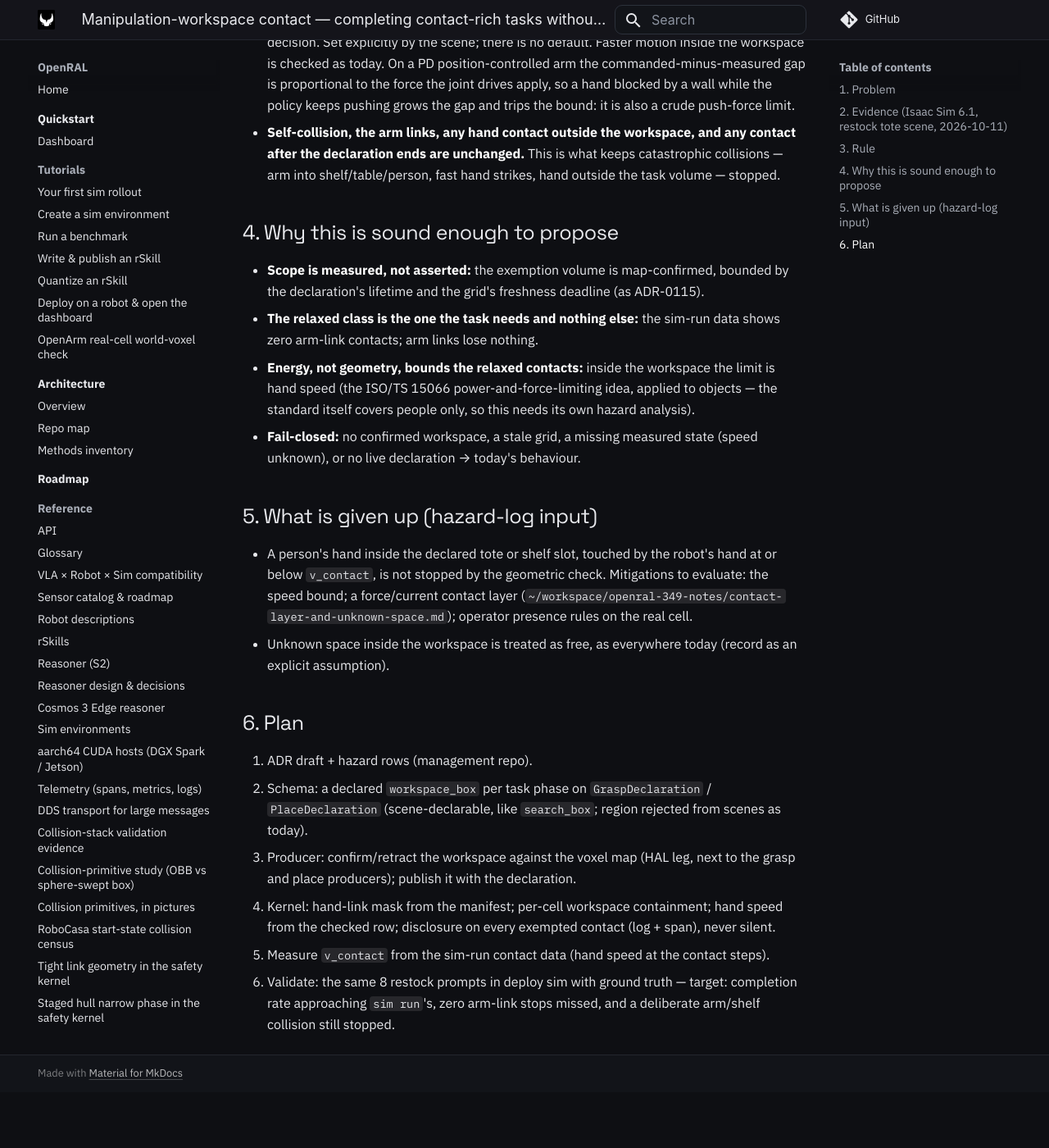
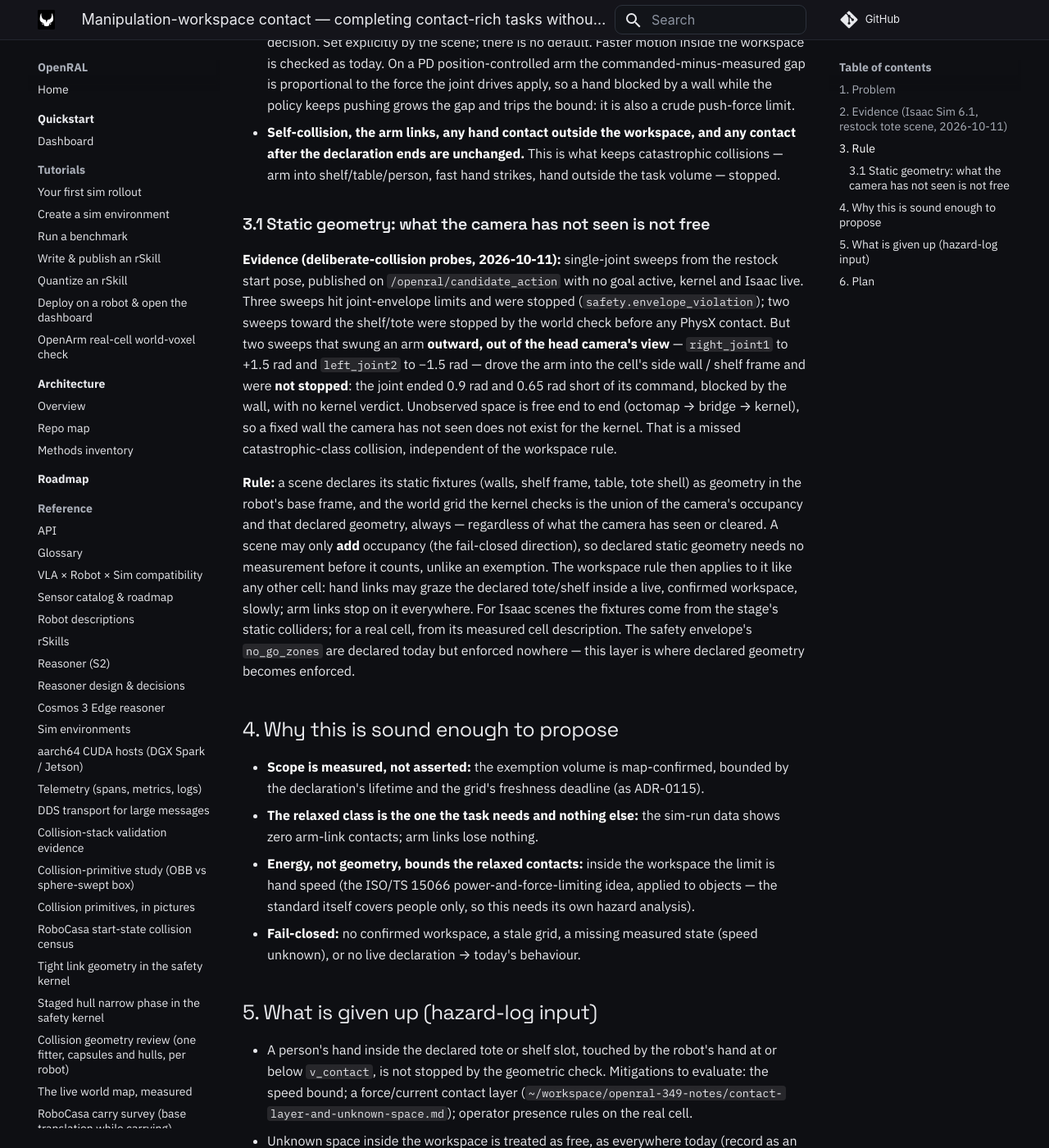
Before and after one commit to OpenRAL/openral, an MkDocs documentation site: the page built from docs/reference/manipulation-workspace-contact.md, in a window 1280 px wide and 1400 px high, scrolled down 2816 px. Shown: the whole window at 82% size. Built offline with MkDocs 1.6.1 and Material for MkDocs 9.7.7, drawn with Linux system fonts in a browser that asks for light colours; comment, search, counter and statistics services are not loaded; before the commit the page ends 4148 px from its top, so only the background shows below that.

Commit message:
docs(safety): out-of-view arm collisions go unchecked; the static-geometry layer (#349)
Deliberate-collision probes on Isaac: two arm sweeps out of the head
camera's view drove into the cell wall / shelf frame with no kernel
stop, because unobserved space is free end to end. Records the probe
evidence and the rule: scenes declare static fixtures, the kernel's
world grid is camera occupancy plus that geometry, always.

Co-Authored-By: Claude Opus 5.5 <noreply@anthropic.com>
Signed-off-by: Adrian <adrianllopart@gmail.com>

```diff
--- a/docs/reference/manipulation-workspace-contact.md
+++ b/docs/reference/manipulation-workspace-contact.md
@@ -90,6 +90,30 @@ Contact classes, per (robot link, world cell, task state):
   the declaration ends are unchanged.** This is what keeps catastrophic collisions — arm into
   shelf/table/person, fast hand strikes, hand outside the task volume — stopped.
 
+### 3.1 Static geometry: what the camera has not seen is not free
+
+**Evidence (deliberate-collision probes, 2026-10-11):** single-joint sweeps from the restock
+start pose, published on `/openral/candidate_action` with no goal active, kernel and Isaac live.
+Three sweeps hit joint-envelope limits and were stopped (`safety.envelope_violation`); two sweeps
+toward the shelf/tote were stopped by the world check before any PhysX contact. But two sweeps
+that swung an arm **outward, out of the head camera's view** — `right_joint1` to +1.5 rad and
+`left_joint2` to −1.5 rad — drove the arm into the cell's side wall / shelf frame and were
+**not stopped**: the joint ended 0.9 rad and 0.65 rad short of its command, blocked by the wall,
+with no kernel verdict. Unobserved space is free end to end (octomap → bridge → kernel), so a
+fixed wall the camera has not seen does not exist for the kernel. That is a missed
+catastrophic-class collision, independent of the workspace rule.
+
+**Rule:** a scene declares its static fixtures (walls, shelf frame, table, tote shell) as
+geometry in the robot's base frame, and the world grid the kernel checks is the union of the
+camera's occupancy and that declared geometry, always — regardless of what the camera has seen
+or cleared. A scene may only **add** occupancy (the fail-closed direction), so declared static
+geometry needs no measurement before it counts, unlike an exemption. The workspace rule then
+applies to it like any other cell: hand links may graze the declared tote/shelf inside a live,
+confirmed workspace, slowly; arm links stop on it everywhere. For Isaac scenes the fixtures come
+from the stage's static colliders; for a real cell, from its measured cell description. The
+safety envelope's `no_go_zones` are declared today but enforced nowhere — this layer is where
+declared geometry becomes enforced.
+
 ## 4. Why this is sound enough to propose
 
 - **Scope is measured, not asserted:** the exemption volume is map-confirmed, bounded by the
```
